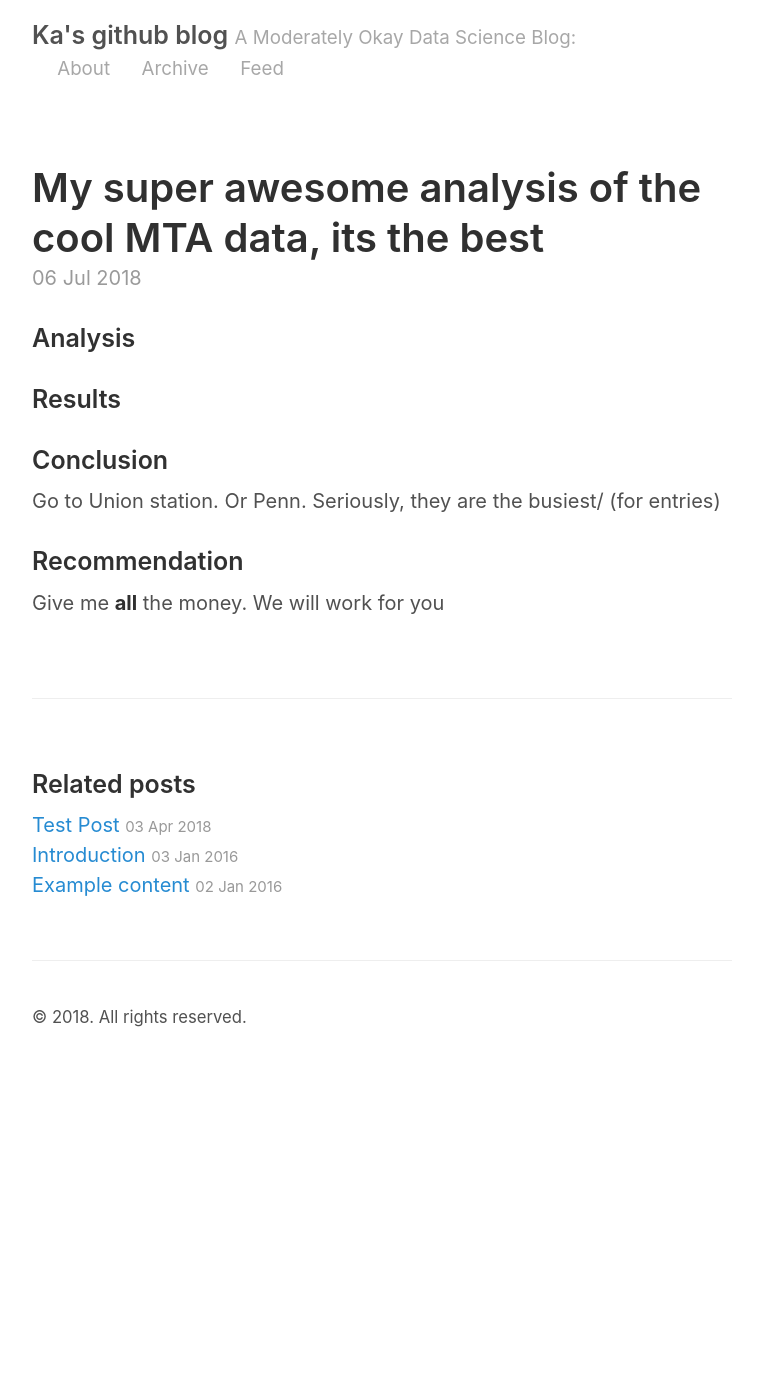
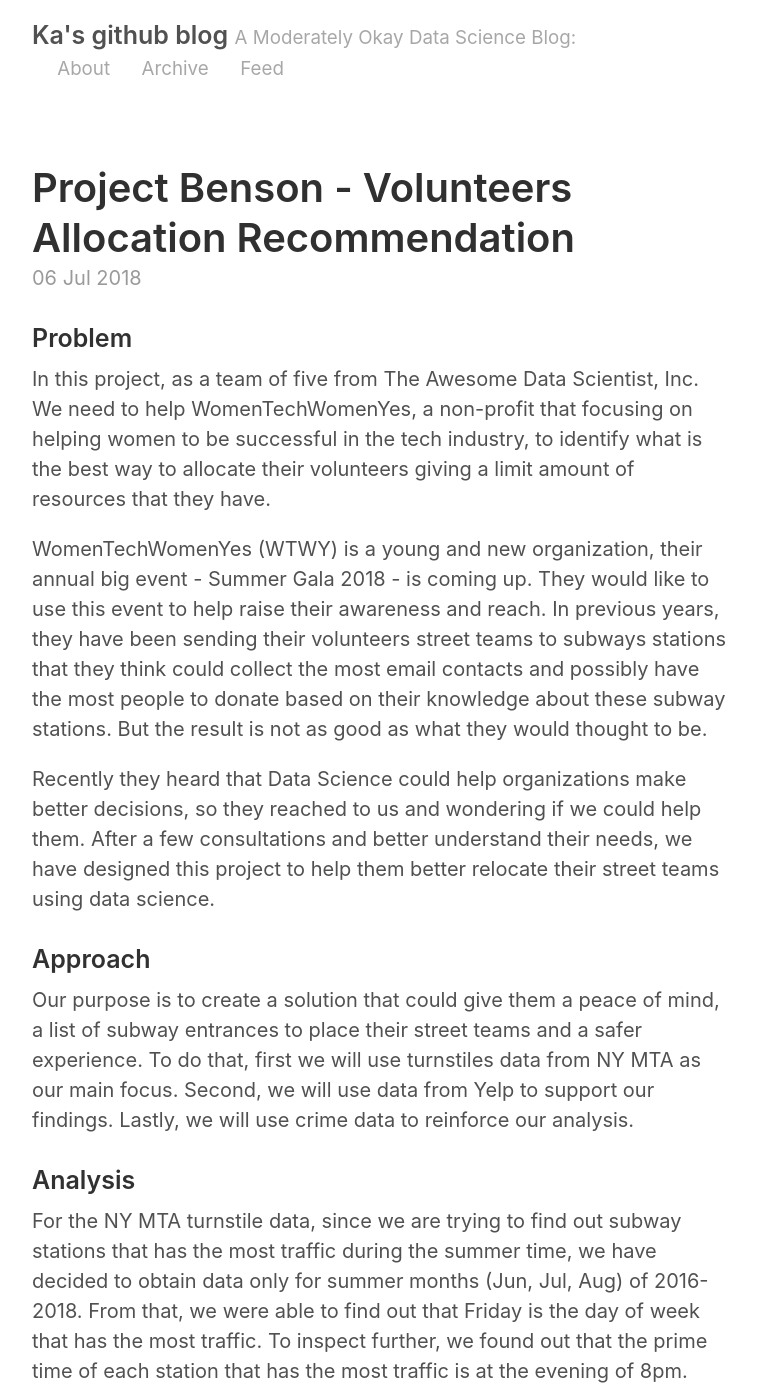
Before and after one commit to khsio/khsio.github.io, a Jekyll site: the page built from _posts/2018-07-06-project-benson.md, in a window 1280 px wide and 1400 px high. Shown: the whole window, without its empty margins (258-1021 px from the left). Built offline with Jekyll 4.4.1, drawn with Linux system fonts in a browser that asks for light colours; some of the changed text lies outside the part shown.

Commit message:
added project benson blog

```diff
--- a/_posts/2018-07-06-project-benson.md
+++ b/_posts/2018-07-06-project-benson.md
@@ -1,17 +1,36 @@
 ---
 layout: post
-title: My super awesome analysis of the cool MTA data, its the best
+title: Project Benson - Volunteers Allocation Recommendation
 ---
+
+### Problem
+In this project, as a team of five from The Awesome Data Scientist, Inc. We need to help WomenTechWomenYes, a non-profit that focusing on helping women to be successful in the tech industry, to identify what is the best way to allocate their volunteers giving a limit amount of resources that they have.
+
+WomenTechWomenYes (WTWY) is a young and new organization, their annual big event - Summer Gala 2018 - is coming up. They would like to use this event to help raise their awareness and reach. In previous years, they have been sending their volunteers street teams to subways stations that they think could collect the most email contacts and possibly have the most people to donate based on their knowledge about these subway stations. But the result is not as good as what they would thought to be.
+
+Recently they heard that Data Science could help organizations make better decisions, so they reached to us and wondering if we could help them. After a few consultations and better understand their needs, we have designed this project to help them better relocate their street teams using data science.
+
+### Approach
+
+Our purpose is to create a solution that could give them a peace of mind, a list of subway entrances to place their street teams and a safer experience. To do that, first we will use turnstiles data from NY MTA as our main focus. Second, we will use data from Yelp to support our findings. Lastly, we will use crime data to reinforce our analysis.
 
 ### Analysis
 
-### Results
+For the NY MTA turnstile data, since we are trying to find out subway stations that has the most traffic during the summer time, we have decided to obtain data only for summer months (Jun, Jul, Aug) of 2016-2018. From that, we were able to find out that Friday is the day of week that has the most traffic. To inspect further, we found out that the prime time of each station that has the most traffic is at the evening of 8pm.
 
-### Conclusion
+Then we move forward to look at the Yelp data. From our research shows that most people would like to have dinner at a restaurant in a Friday evening. And since we want to target people that has more money to donate, we want to target people that go to NYC Michelin restaurants or restaurants that has 4 $ sign on Yelp. Using Yelp api, we were able to locate those 4 $ sign restaurant that near our highest traffic subway entrances. The top 10 locations would be 3 AV-149 ST, Brighton Beach, 167 ST, 161/Yankee Stad, 149/Grand Conc, Flushing-main, Kings Hwy, 5 Ave, 103 St-Corona and Forham Rd.
 
-Go to Union station. Or Penn. Seriously, they are the busiest/
-(for entries)
+Lastly, we use the crime data to help us understand when would be an unsafe time for our street teams to work. From our data, we could see that 7pm to 9pm of Friday has a relatively low robberies crime rate.
 
 ### Recommendation
 
-Give me **all** the money. We will work for you
+Putting all our analysis together, we would like to recommend WTWY to place their street teams at recommended locations between 6pm to 9pm of Friday to maximize their odds of reaching to potential donors and have a high donation rate.
+
+### Future Improvement
+
+Upon our partnership, we would like to extend our project and see if we could improve our recommendations. Possible future extensions could be refine target audience based on census data (income based), refine target locations to include tech companies close to subway stations, and project donations based on results, instead of assumptions.
+
+
+
+
+Credit to Martha Cassetti, Dahlia Ma, Paru Jayaprakash, Brenden Rossin from Metis SF Summer cohort 2018.
```
